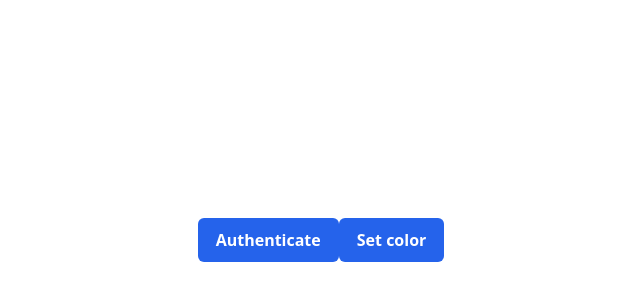
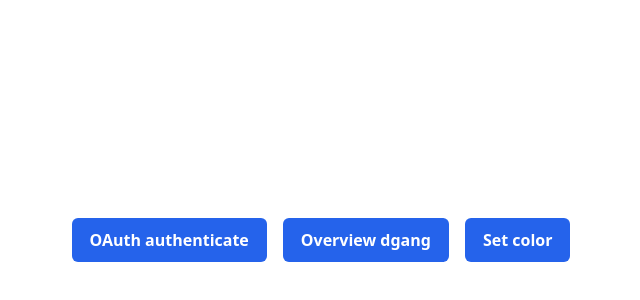
Before and after one commit to PollenCode/rgb-navigation, a React (Create React App) app in the folder app/client/: page /admin in a window 1280 px wide. Before the commit this address led to /. Shown: the part 160-460 px from the top of the page, without its empty margins (319-959 px from the left). Built offline with nearby package versions, Linux system fonts and the light colour scheme; no server answers.

Commit message:
Admin page

```diff
--- a/app/client/src/App.tsx
+++ b/app/client/src/Admin.tsx
@@ -1,20 +1,27 @@
-import React, { useEffect, useState } from "react";
-import { useHistory } from "react-router-dom";
+import { useHistory } from "react-router";
 import { LedControllerServerMessage } from "../../shared/Message";
 import { Button } from "./components/Button";
 import { isDevelopment } from "./helpers";
 
-export function App() {
+export function Admin() {
+    const history = useHistory();
     return (
         <div className="flex items-center justify-center min-h-screen">
             <Button
+                style={{ margin: "0.5em" }}
                 onClick={() => {
                     window.location.href = isDevelopment ? "http://localhost:3001/" : "/";
                 }}>
-                Authenticate
+                OAuth authenticate
+            </Button>
+
+            <Button style={{ margin: "0.5em" }} onClick={() => history.push("/overview/dgang")}>
+                Overview dgang
             </Button>
 
             <Button
+                disabled
+                style={{ margin: "0.5em" }}
                 type="button"
                 onClick={async () => {
                     let req: LedControllerServerMessage = {
--- a/app/client/src/Complete.tsx
+++ b/app/client/src/Complete.tsx
@@ -1,4 +1,3 @@
-import { access } from "node:fs";
 import React, { useContext, useEffect, useMemo, useState } from "react";
 import { RouteComponentProps } from "react-router";
 import { Button } from "./components/Button";
@@ -45,8 +44,8 @@ export function Complete(props: RouteComponentProps<{ token: string }>) {
         function tryBind() {
             socket.emit("bind", { roomId: "dgang", token: accessToken }, (res: any) => {
                 if (res.status === "busy" || res.status === "error") {
-                    console.log("bind is busy, trying again in 2 seconds", res);
-                    setTimeout(tryBind, 2000 + Math.random() * 1000);
+                    console.log("bind is busy, trying again in 4 seconds", res);
+                    setTimeout(tryBind, 3000 + Math.random() * 2000);
                     setStatus("waiting-for-others");
                 } else if (res.status === "ok") {
                     setStatus("scan");
--- a/app/client/src/Overview.tsx
+++ b/app/client/src/Overview.tsx
@@ -15,7 +15,7 @@ export function Overview(props: RouteComponentProps<{ roomId: string }>) {
     }
 
     async function onUserShouldFollow(data: any) {
-        setMessages((messages) => [...messages, "Should follow " + JSON.stringify(data)]);
+        setMessages((messages) => [...messages, data.name + " should follow ?"]);
     }
 
     useEffect(() => {
@@ -25,6 +25,7 @@ export function Overview(props: RouteComponentProps<{ roomId: string }>) {
         socket.on("connect", () => {
             socket.emit("subscribe", { roomId: props.match.params.roomId });
         });
+        socket.emit("subscribe", { roomId: props.match.params.roomId });
         return () => {
             socket.off("nfcAlreadyBound", onNfcAlreadyBound);
             socket.off("nfcUnknownScanned", onNfcUnknownScanned);
@@ -36,7 +37,8 @@ export function Overview(props: RouteComponentProps<{ roomId: string }>) {
         <div className="flex justify-center">
             <div className="w-72 m-5  border border-gray-200 rounded" style={{ minHeight: "200px" }}>
                 <h2 className="font-semibold px-5 py-3 border-b border-gray-200">
-                    <span className="h-2.5 w-2.5 mr-1 inline-block bg-red-600 rounded-full" /> Events
+                    <span className="h-2.5 w-2.5 mr-1 inline-block bg-red-600 rounded-full" style={{ animation: "blinking linear 2s infinite" }} />{" "}
+                    Events
                 </h2>
                 <ul className="px-5 py-3">
                     {messages.map((e, i) => (
--- a/app/client/src/index.css
+++ b/app/client/src/index.css
@@ -15,3 +15,15 @@ code {
   font-family: source-code-pro, Menlo, Monaco, Consolas, 'Courier New',
     monospace;
 } */
+
+@keyframes blinking {
+    0% {
+        opacity: 0.1;
+    }
+    50% {
+        opacity: 1;
+    }
+    100% {
+        opacity: 0.1;
+    }
+}
--- a/app/client/src/routes.tsx
+++ b/app/client/src/routes.tsx
@@ -1,14 +1,23 @@
 import React from "react";
 import { BrowserRouter as Router, Switch, Route, Redirect } from "react-router-dom";
-import { App } from "./App";
+import { Admin } from "./Admin";
 import { Complete } from "./Complete";
+import { isDevelopment } from "./helpers";
 import { Overview } from "./Overview";
 
 export function Routes() {
     return (
         <Router>
             <Switch>
-                <Route path="/" exact component={App} />
+                <Route
+                    path="/"
+                    exact
+                    render={() => {
+                        window.location.href = isDevelopment ? "http://localhost:3001/" : "/";
+                        return null;
+                    }}
+                />
+                <Route path="/admin" exact component={Admin} />
                 <Route path="/complete/:token" exact component={Complete} />
                 <Route path="/overview/:roomId" exact component={Overview} />
                 <Redirect to="/" />
```
Also changed, not shown: 1 other file (tests, documents, lock files or other folders).
